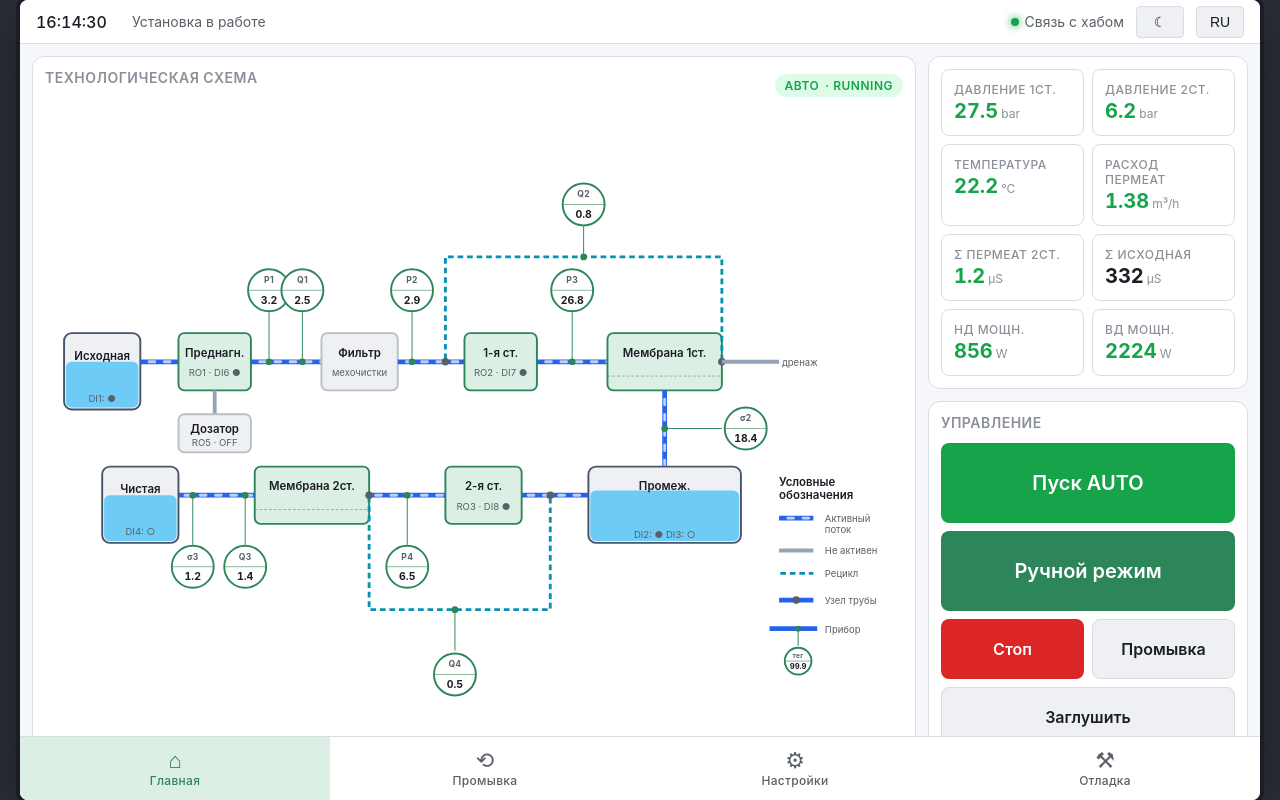
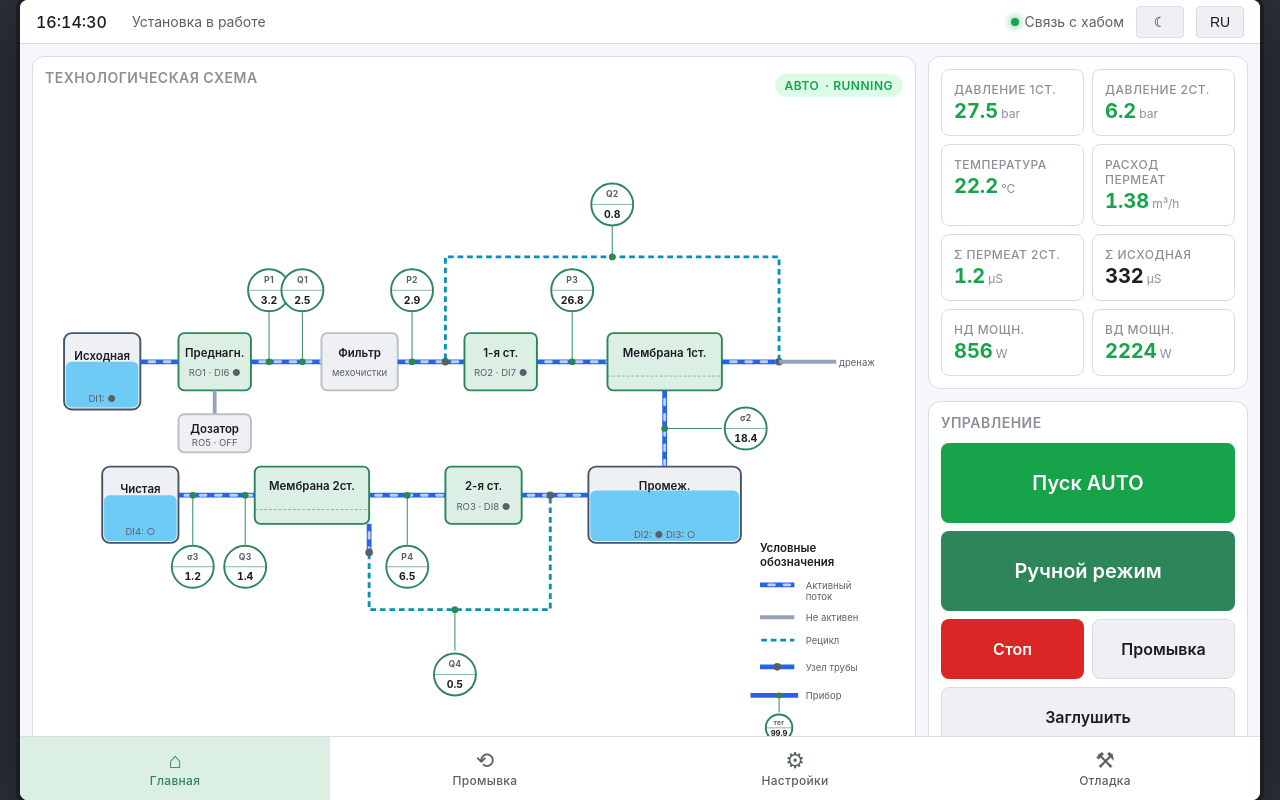
Before and after one commit to BaukovGK/esp32p4_HMI_screen, a plain HTML site: page proto/index.html in a window 1280 px wide. Drawn offline with Linux system fonts and the light colour scheme.

Commit message:
ui(mnemo): outlet-трубы концентрата + перенос легенды
Дополнительные правки compactness/clarity:

═══ Outlet-трубы концентрата от мембран ═══

Раньше junction рецикла находился РОВНО на краю блока мембраны
(710 = right-edge мембраны 1, 340 = right-edge мембраны 2). Это
выглядело как 'рецикл из блока', хотя должно быть 'рецикл с трубы'.

Добавлены короткие pipe-active outlets — концентрат покидает мембрану
через свою трубу:
- Мембрана 1: outlet pipe (710, 210) → (770, 210), горизонтально 60 px
  Junction рецикла на (770, 210) — НА ТРУБЕ, отступив 60 px от блока.
  Дренаж продолжается от (770, 210) → (830, 210) серой линией.
- Мембрана 2: outlet pipe (340, 380) → (340, 410), вертикально 30 px
  Junction рецикла на (340, 410) — НА ТРУБЕ, отступив 30 px от блока.

Outlet-трубы покрашены как pipe-active с flow-анимацией — концентрат
активно течёт по ним к рециклу.

═══ Q2 sensor — центрирован ═══

Q2 horizontal pipe рецикла стала длиннее: (770, 100) → (420, 100).
Центр теперь 595 (было 565). Q2 sensor сдвинут с x=565 → x=595.

═══ Легенда — переезд в правый нижний угол ═══

Раньше легенда была в (770, 340) — частично заходила на дренаж.
Перенесена в (750, 410) — правый нижний свободный угол под
промежуточной ёмкостью и насосом 2-й ст.

═══ Если на скриншоте Q3 ещё перекрывает Дозатор ═══

Это **браузерный кеш** — мои предыдущие правки (commit a9e1265) уже
переместили Q3 и σ3 ОБА снизу row 2 (циркули в y=425, на 120 px ниже
Дозатора). Hard refresh (Cmd+Shift+R / Ctrl+Shift+F5) подгрузит
актуальную версию.

Co-Authored-By: Claude Opus 4.7 (1M context) <noreply@anthropic.com>

```diff
--- a/proto/index.html
+++ b/proto/index.html
@@ -354,25 +354,30 @@
                     <line x1="590" y1="225" x2="710" y2="225" stroke="var(--accent)" stroke-width="1" stroke-dasharray="3 2" opacity="0.5"/>
 
                     <!-- ════════════════════════════════════════════════════════════
+                         OUTLET-ТРУБА КОНЦЕНТРАТА мембраны 1: короткий pipe-active
+                         от right-edge мембраны (x=710) до точки разветвления (x=770).
+                         Здесь рецикл и дренаж разветвляются — junction на чистой
+                         трубе, не на крае блока (visual clearance).
+                         ════════════════════════════════════════════════════════════ -->
+                    <line class="pipe-active" x1="710" y1="210" x2="770" y2="210"/>
+                    <line class="pipe-flow" x1="710" y1="210" x2="770" y2="210"/>
+
+                    <!-- ════════════════════════════════════════════════════════════
                          РЕЦИКЛ 1-й СТУПЕНИ — петля сверху, подключённая К ТРУБАМ:
-                         • выход концентрата: junction на main pipe в (710, 210) —
-                           справа от мембраны 1, на главной линии Y=210
-                         • врезка рецикла: junction на pipe-active (фильтр→насос 1ст)
-                           в точке (420, 210) — НЕ к блоку насоса, а к трубе перед ним
+                         • НАЧАЛО: junction на outlet-трубе мембраны 1 в (770, 210)
+                         • КОНЕЦ: junction на pipe-active (фильтр→насос 1ст) в (420, 210)
                          ════════════════════════════════════════════════════════════ -->
-                    <line class="pipe-recycle flowing" x1="710" y1="210" x2="710" y2="100"/>
-                    <line class="pipe-recycle flowing" x1="710" y1="100" x2="420" y2="100"/>
+                    <line class="pipe-recycle flowing" x1="770" y1="210" x2="770" y2="100"/>
+                    <line class="pipe-recycle flowing" x1="770" y1="100" x2="420" y2="100"/>
                     <line class="pipe-recycle flowing" x1="420" y1="100" x2="420" y2="210"/>
-                    <!-- Junctions: разветвление трубы (визуально показывает что
-                         рецикл подключается к main pipe, а не идёт от блока) -->
-                    <circle class="pipe-junction" cx="710" cy="210" r="4"/>
+                    <circle class="pipe-junction" cx="770" cy="210" r="4"/>
                     <circle class="pipe-junction" cx="420" cy="210" r="4"/>
 
                     <!-- ═══ Q2 — расход рецикла 1ст (на горизонтальной части петли) ═══ -->
                     <g class="sensor-group">
-                        <line class="sc-leader" x1="565" y1="100" x2="565" y2="68"/>
-                        <circle class="sc-tap" cx="565" cy="100" r="3.5"/>
-                        <g class="sensor-circle" transform="translate(565,45)">
+                        <line class="sc-leader" x1="595" y1="100" x2="595" y2="68"/>
+                        <circle class="sc-tap" cx="595" cy="100" r="3.5"/>
+                        <g class="sensor-circle" transform="translate(595,45)">
                             <circle class="sc-frame" r="22"/>
                             <line class="sc-divider" x1="-22" y1="0" x2="22" y2="0"/>
                             <text class="sc-tag" y="-10">Q2</text>
@@ -380,9 +385,10 @@
                         </g>
                     </g>
 
-                    <!-- Дренаж — короткое ответвление вправо (от junction (710, 210)) -->
-                    <line class="pipe" x1="710" y1="210" x2="770" y2="210"/>
-                    <text class="label-sm" x="773" y="214">дренаж</text>
+                    <!-- Дренаж — продолжение трубы концентрата дальше вправо (серое,
+                         вентиль закрыт — концентрат уходит на рецикл, не на дренаж) -->
+                    <line class="pipe" x1="770" y1="210" x2="830" y2="210"/>
+                    <text class="label-sm" x="833" y="214">дренаж</text>
 
                     <!-- ════════════════════════════════════════════════════════════
                          СВЯЗЬ row 1 → row 2: пермеат от мембраны 1 вниз к промежуточной
@@ -445,17 +451,22 @@
                     <line x1="220" y1="365" x2="340" y2="365" stroke="var(--accent)" stroke-width="1" stroke-dasharray="3 2" opacity="0.5"/>
 
                     <!-- ════════════════════════════════════════════════════════════
+                         OUTLET-ТРУБА КОНЦЕНТРАТА мембраны 2: короткий pipe-active
+                         вниз от bottom-edge мембраны (340, 380) до (340, 410).
+                         Junction рецикла на этой трубе, не на крае блока.
+                         ════════════════════════════════════════════════════════════ -->
+                    <line class="pipe-active" x1="340" y1="380" x2="340" y2="410"/>
+                    <line class="pipe-flow" x1="340" y1="380" x2="340" y2="410"/>
+
+                    <!-- ════════════════════════════════════════════════════════════
                          РЕЦИКЛ 2-й СТУПЕНИ — петля снизу, подключённая К ТРУБАМ:
-                         • выход концентрата: junction на pipe-active
-                           (насос2→мембрана 2) в точке (340, 350) — на ТРУБЕ перед мембраной
-                         • врезка рецикла: junction на pipe-active (промеж→насос 2)
-                           в точке (530, 350) — НЕ к блоку насоса, а к трубе перед ним
+                         • НАЧАЛО: junction на outlet-трубе мембраны 2 в (340, 410)
+                         • КОНЕЦ: junction на pipe-active (промеж→насос 2) в (530, 350)
                          ════════════════════════════════════════════════════════════ -->
-                    <line class="pipe-recycle flowing" x1="340" y1="350" x2="340" y2="470"/>
+                    <line class="pipe-recycle flowing" x1="340" y1="410" x2="340" y2="470"/>
                     <line class="pipe-recycle flowing" x1="340" y1="470" x2="530" y2="470"/>
                     <line class="pipe-recycle flowing" x1="530" y1="470" x2="530" y2="350"/>
-                    <!-- Junctions на main pipes -->
-                    <circle class="pipe-junction" cx="340" cy="350" r="4"/>
+                    <circle class="pipe-junction" cx="340" cy="410" r="4"/>
                     <circle class="pipe-junction" cx="530" cy="350" r="4"/>
 
                     <!-- ═══ Q4 — расход рецикла 2ст (под петлёй) ═══ -->
@@ -511,7 +522,7 @@
                     <!-- ════════════════════════════════════════════════════════════
                          ЛЕГЕНДА (правый верхний угол свободного пространства)
                          ════════════════════════════════════════════════════════════ -->
-                    <g transform="translate(770, 340)">
+                    <g transform="translate(750, 410)">
                         <text class="label" x="0" y="0" font-weight="600">Условные</text>
                         <text class="label" x="0" y="14" font-weight="600">обозначения</text>
 
```
